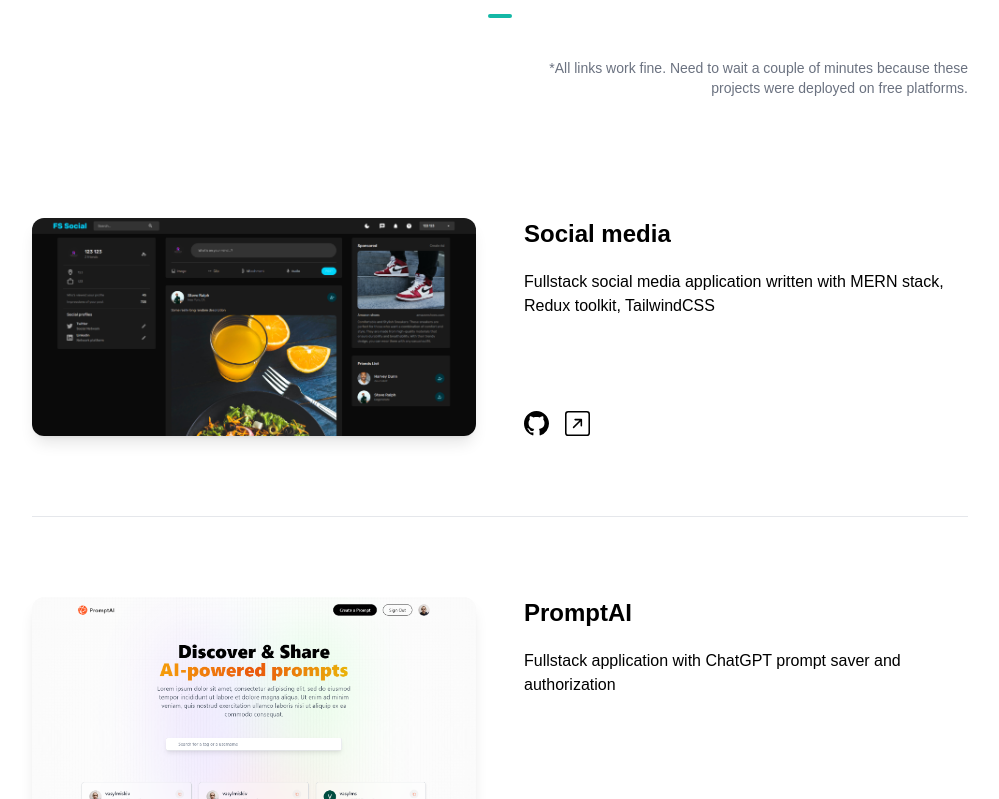
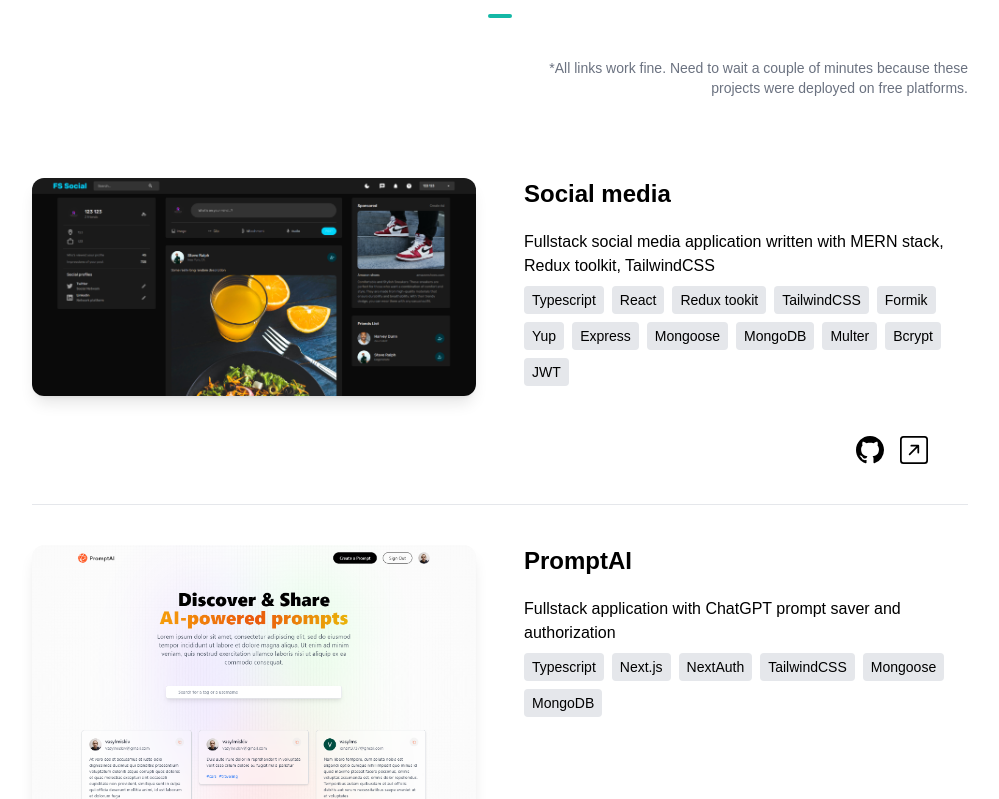
Before and after one commit to vasylmiskiv/own-portfolio, a Next.js app: page / in a window 1280 px wide. Shown: the part 1681-2480 px from the top of the page, without its empty margins (140-1139 px from the left). Built offline with nearby package versions, Linux system fonts and the light colour scheme.

Commit message:
added used tech stack to projects

```diff
--- a/app/components/ProjectSection.tsx
+++ b/app/components/ProjectSection.tsx
@@ -19,7 +19,8 @@ const ProjectSection = () => {
         {PROJECTS.map((project, i) => (
           <div key={i}>
             <SlideUp offset="-400px 0px -400px 0px">
-              <div className="flex flex-col animate-slideUpCubiBezier animation-delay-2 py-14 md:py-20 rounded-lg md:flex-row md:space-x-12">
+              <div className="py-10">
+                <div className="mb-10 flex flex-col animate-slideUpCubiBezier animation-delay-2 rounded-lg md:flex-row md:space-x-12">
                   <div className="md:w-1/2 shadow-lg overflow-hidden rounded-xl max-sm:mb-6">
                     <Link href={project.link} target="_blank">
                       <Image
@@ -36,24 +37,36 @@ const ProjectSection = () => {
                       <div className="mb-5 font-bold  transition-all duration-200 cursor-pointer text-2xl dark:text-neutral-200 hover:text-teal-500 dark:hover:text-teal-500">
                         {project.name}
                       </div>
-                    <p className="mb-10">{project.description}</p>
+                      <p className="mb-2">{project.description}</p>
+                      <div className="flex flex-wrap gap-2 text-sm">
+                        {project.techStack.map((tech) => (
+                          <div
+                            className="bg-gray-200 flex py-1 px-2 items-center rounded hover:bg-gray-300 cursor-pointer"
+                            key={tech}
+                          >
+                            {tech}
                           </div>
-                  <div className="flex flex-row justify-end space-x-4 mr-auto">
+                        ))}
+                      </div>
+                    </div>
+                  </div>
+                </div>
+                <div className="mr-10 flex flex-row justify-end space-x-4">
                   <Link href={project.github} target="_blank">
                     <BsGithub
-                        size={25}
+                      size={28}
                       className="hover:-translate-y-1 transition-transform cursor-pointer"
                     />
                   </Link>
                   <Link href={project.link} target="_blank">
                     <BsArrowUpRightSquare
-                        size={25}
+                      size={28}
                       className="hover:-translate-y-1 transition-transform cursor-pointer"
                     />
                   </Link>
                 </div>
               </div>
-              </div>
+
               {PROJECTS[PROJECTS.length - 1] !== project && (
                 <div className="h-[1px] bg-gray-200"></div>
               )}
--- a/app/constants/constants.ts
+++ b/app/constants/constants.ts
@@ -124,7 +124,9 @@ export const PROJECTS: Array<IProjectItem> = [
       "Fullstack application with ChatGPT prompt saver and authorization",
     techStack: [
       "Typescript",
-      "Next.js, NextAuth, TailwindCSS",
+      "Next.js",
+      "NextAuth",
+      "TailwindCSS",
       "Mongoose",
       "MongoDB",
     ],
```
Lines whose indentation alone changed are shown as unchanged.
